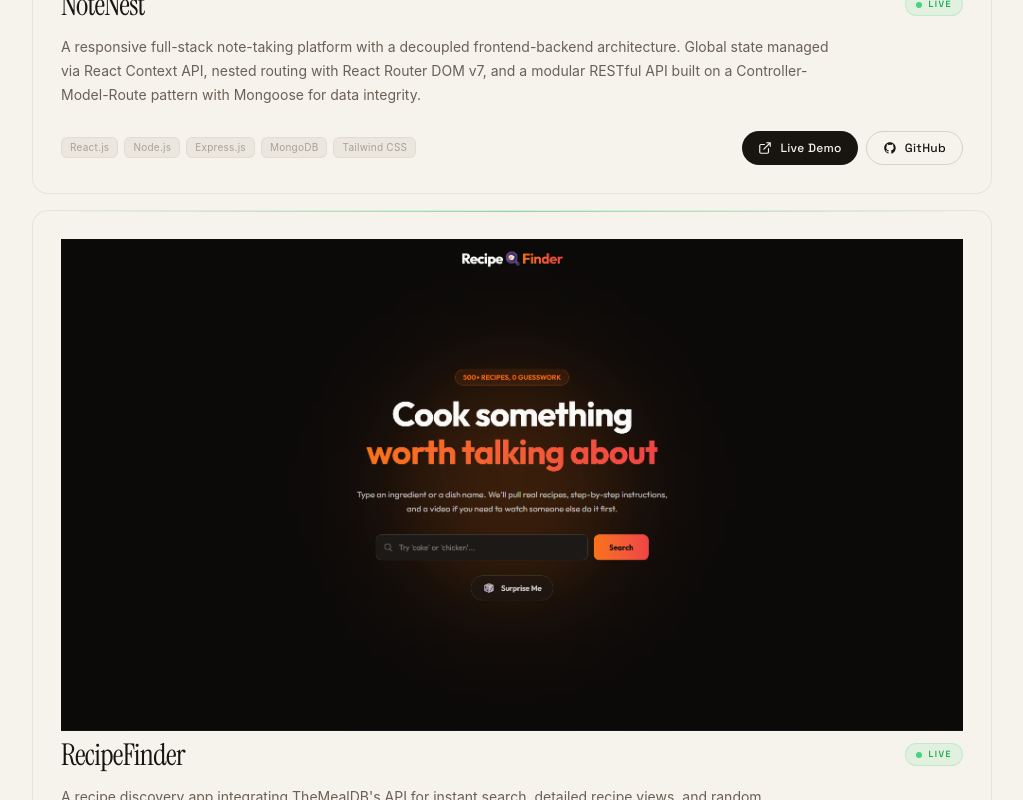
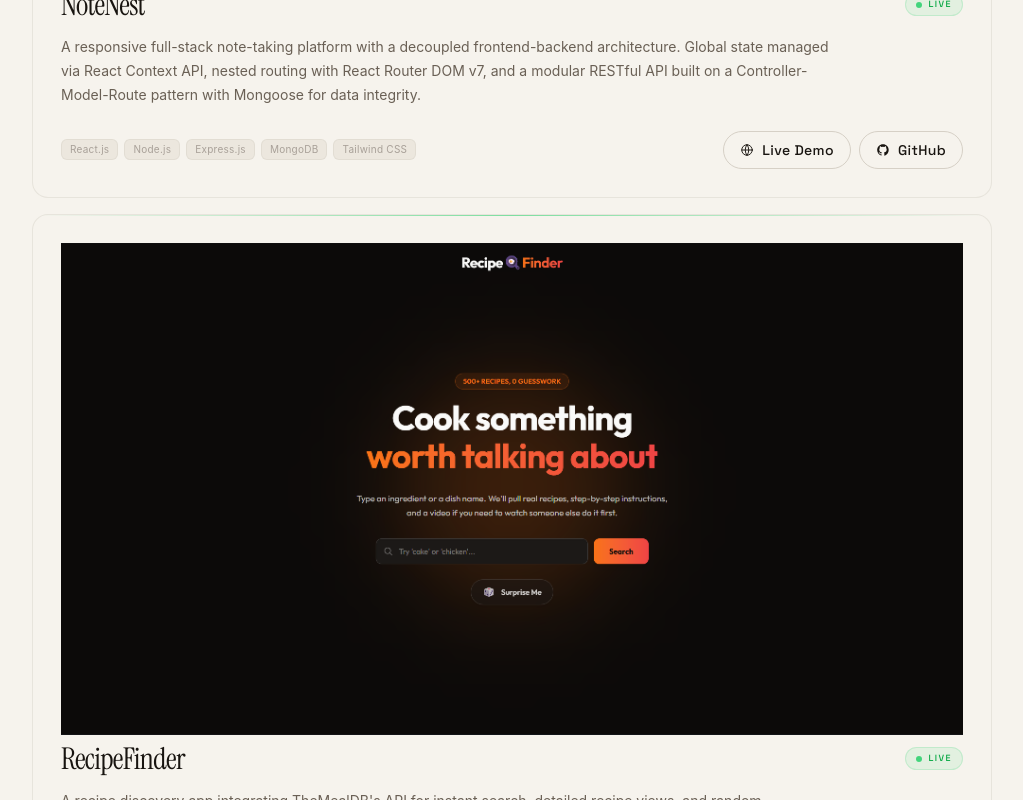
Before and after one commit to shivamkumarlogs/Portfolio, a React (Vite) app: page / in a window 1280 px wide. Shown: the part 2360-3160 px from the top of the page, without its empty margins (128-1151 px from the left). Built offline with nearby package versions, Linux system fonts and the light colour scheme.

Commit message:
feat: add ContactSection and ProjectsSection components along with a reusable Button component

```diff
--- a/src/components/Button.jsx
+++ b/src/components/Button.jsx
@@ -2,14 +2,57 @@ const BASE =
   "inline-flex items-center justify-center gap-2 rounded-full font-display text-sm font-medium tracking-wide transition-all duration-200 min-h-11 sm:min-h-0 hover:-translate-y-0.5 active:translate-y-0 active:scale-95";
 
 const VARIANT_CLASS = {
-  primary: "bg-[var(--accent)] text-[var(--accent-fg)] border border-transparent hover:opacity-90",
+  primary:
+    "bg-[var(--accent)] text-[var(--accent-fg)] border border-transparent hover:opacity-90",
   secondary:
     "bg-transparent text-[var(--text-primary)] border border-[var(--border)] hover:bg-[var(--bg-secondary)]",
 };
 
-export function Button({ children, href, onClick, variant = "primary", className = "", compact = false }) {
+const RESPONSIVE_ICON_CLASSES =
+  "h-10 w-10 text-[var(--text-secondary)] hover:bg-[var(--bg-secondary)] hover:text-[var(--text-primary)] " +
+  "sm:h-auto sm:w-auto sm:px-4 sm:py-2 sm:border sm:border-[var(--border)] sm:text-[var(--text-primary)] " +
+  "hover:-translate-y-0 sm:hover:-translate-y-0.5";
+
+export function Button({
+  children,
+  href,
+  onClick,
+  variant = "primary",
+  className = "",
+  compact = false,
+  iconOnly = false,
+  responsiveIcon = false,
+  icon,
+  label,
+}) {
   const sizes = compact ? "min-h-10 px-4 py-2 text-xs sm:min-h-0" : "px-6 py-3";
-  const classes = `${BASE} ${VARIANT_CLASS[variant]} ${sizes} ${className}`;
+  const iconOnlySizes =
+    "h-11 w-11 p-0 sm:h-auto sm:w-auto sm:px-4 sm:py-2 sm:text-xs";
+
+  let classes;
+  let content;
+
+  if (responsiveIcon) {
+    classes = `${BASE} ${RESPONSIVE_ICON_CLASSES} ${className}`;
+    content = (
+      <>
+        <span className="sm:hidden">{icon(24)}</span>
+        <span className="hidden sm:block">{icon(14)}</span>
+        <span className="hidden sm:inline">{label}</span>
+      </>
+    );
+  } else if (iconOnly) {
+    classes = `${BASE} ${VARIANT_CLASS[variant]} ${iconOnlySizes} ${className}`;
+    content = (
+      <>
+        {icon(18)}
+        <span className="hidden sm:inline">{label}</span>
+      </>
+    );
+  } else {
+    classes = `${BASE} ${VARIANT_CLASS[variant]} ${sizes} ${className}`;
+    content = children;
+  }
 
   if (href) {
     const isMailto = href.startsWith("mailto:");
@@ -17,16 +60,22 @@ export function Button({ children, href, onClick, variant = "primary", className
       <a
         href={href}
         {...(!isMailto ? { target: "_blank", rel: "noopener noreferrer" } : {})}
+        aria-label={iconOnly || responsiveIcon ? label : undefined}
         className={classes}
       >
-        {children}
+        {content}
       </a>
     );
   }
 
   return (
-    <button type="button" onClick={onClick} className={classes}>
-      {children}
+    <button
+      type="button"
+      onClick={onClick}
+      className={classes}
+      aria-label={iconOnly || responsiveIcon ? label : undefined}
+    >
+      {content}
     </button>
   );
 }
--- a/src/config.js
+++ /dev/null
@@ -1,4 +0,0 @@
-export const config = {
-  email: "shivamkumat.byte@gmail.com",
-  themeStorageKey: "portfolio-theme",
-};
--- a/src/sections/ContactSection.jsx
+++ b/src/sections/ContactSection.jsx
@@ -1,7 +1,6 @@
 import { Icon } from "../components/Icon";
 import { Button } from "../components/Button";
 import { socialLinks } from "../data/siteContent";
-import { config } from "../config";
 
 export function ContactSection() {
   const publicSocials = socialLinks.filter((l) => l.icon !== "email");
@@ -19,9 +18,15 @@ export function ContactSection() {
         <div className="space-y-6 sm:space-y-8">
           <div className="rounded-2xl border border-(--border-soft) bg-(--surface) p-5 sm:p-8 text-center">
             <p className="text-sm leading-relaxed text-(--text-secondary) max-w-md mx-auto mb-5">
-              I'm always open to new opportunities and collaborations. The best way to reach me is via email.
+              I'm open to new opportunities and collaborations. The best way to
+              reach me is via email.
             </p>
-            <Button variant="primary" href={`mailto:${config.email}`} className="w-full sm:w-auto">
+            <Button
+              variant="primary"
+              href="mailto:shivamkumar.byte@gmail.com"
+              className="w-full sm:w-auto"
+            >
+              {" "}
               Send email
               <Icon name="arrow-right" size={14} />
             </Button>
@@ -43,7 +48,9 @@ export function ContactSection() {
                   <p className="font-display text-sm font-medium text-(--text-primary)">
                     {link.label}
                   </p>
-                  <p className="text-xs text-(--text-muted) truncate">{link.detail}</p>
+                  <p className="text-xs text-(--text-muted) truncate">
+                    {link.detail}
+                  </p>
                 </div>
               </a>
             ))}
--- a/src/sections/ProjectsSection.jsx
+++ b/src/sections/ProjectsSection.jsx
@@ -167,34 +167,21 @@ function ProjectCard({ project }) {
         </div>
         {/* Actions */}
         <div className="flex shrink-0 gap-2">
-          {project.links.map((link, index) => (
-            <a
+          {project.links.map((link) => (
+            <Button
               key={link.label}
               href={link.href}
-              target="_blank"
-              rel="noopener noreferrer"
-              aria-label={link.label}
-              className={`
-        inline-flex items-center justify-center gap-2 rounded-full
-        font-display text-xs font-medium tracking-wide
-        transition-all duration-200
-        h-10 w-10 sm:h-auto sm:w-auto sm:px-4 sm:py-2
-        ${
-          index === 0
-            ? "bg-(--accent) text-(--accent-fg) hover:opacity-90"
-            : "border border-(--border) text-(--text-primary) hover:bg-(--bg-secondary)"
-        }
-      `}
-            >
-              <Icon
-                name={link.label === "GitHub" ? "github" : "external-link"}
-                size={14}
-              />
-              <span className="hidden sm:inline">{link.label}</span>
-            </a>
+              responsiveIcon
+              icon={(size) => (
+                <Icon
+                  name={link.label === "GitHub" ? "github" : "globe"}
+                  size={size}
+                />
+              )}
+              label={link.label}
+            />
           ))}
         </div>
-
       </div>
     </article>
   );
```
